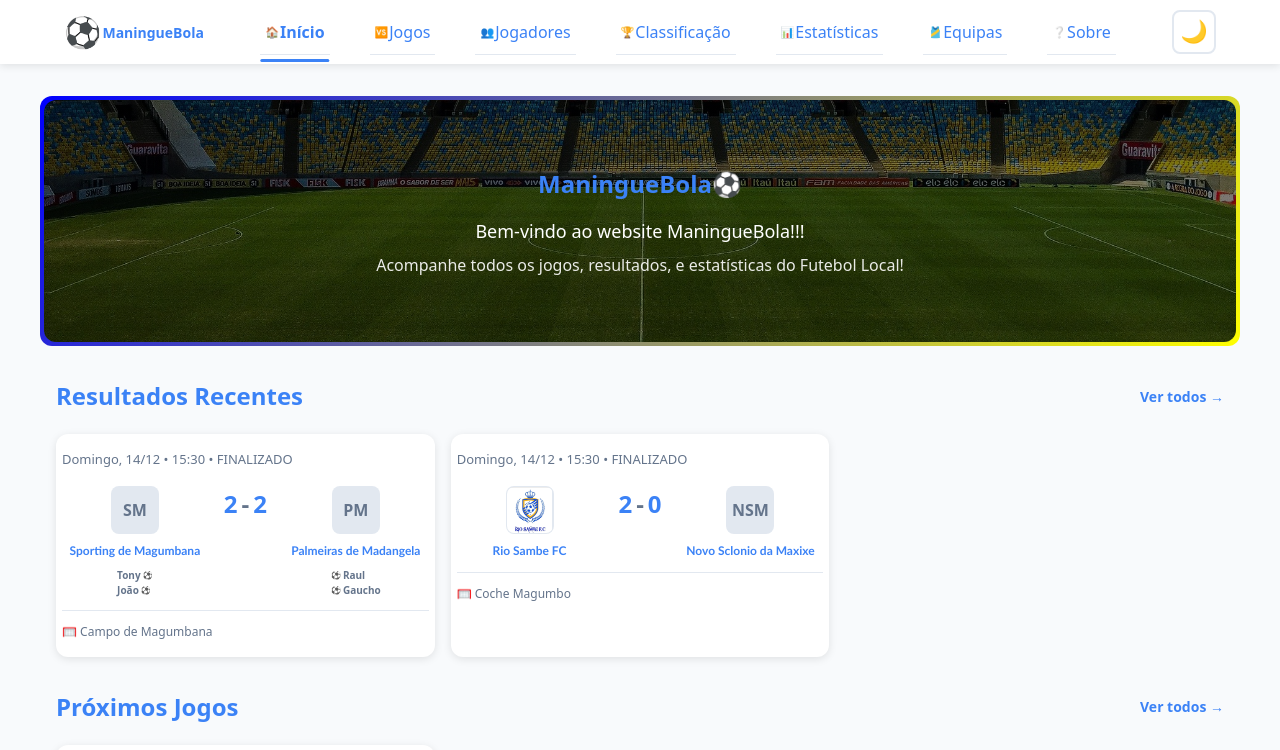
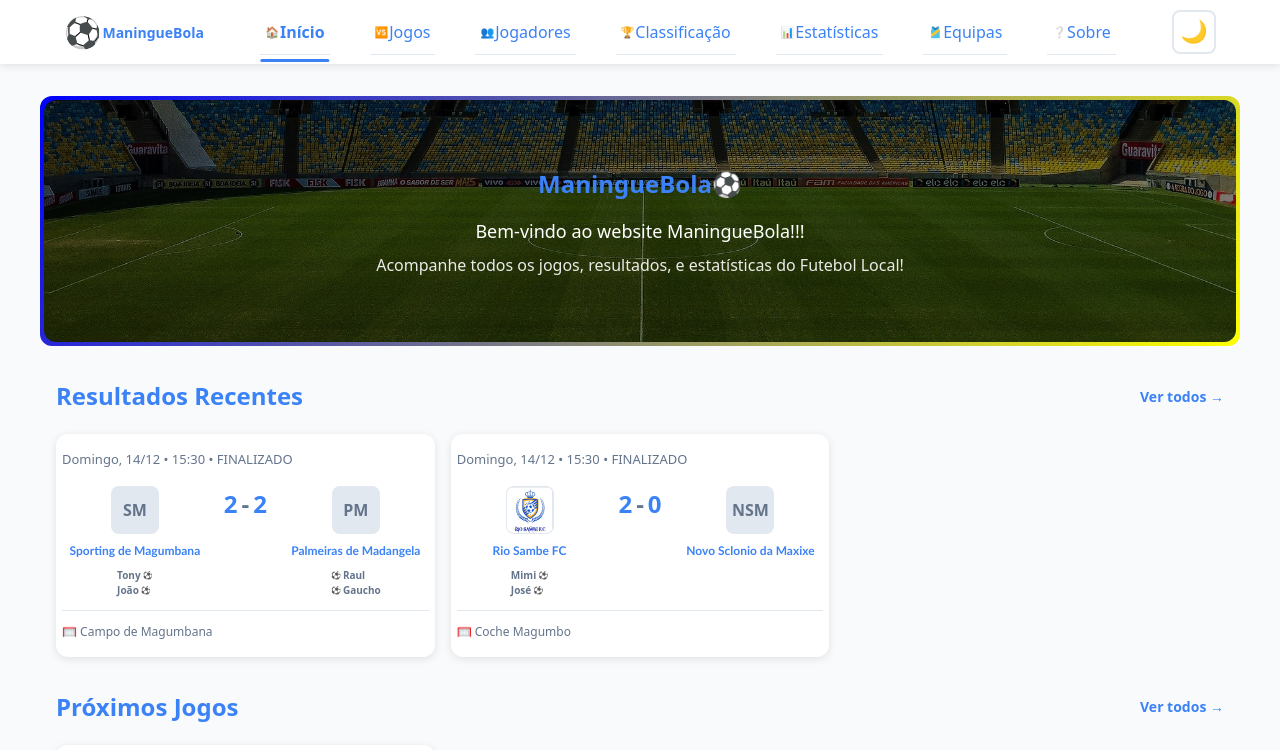
Before and after one commit to Raimundroid/maninguebola, a React (Vite) app: page / in a window 1280 px wide. Shown: the top 750 px of the page. Built offline with nearby package versions, Linux system fonts and the light colour scheme.

Commit message:
added the scores of the 2nd match

```diff
--- a/src/data/sampleData.js
+++ b/src/data/sampleData.js
@@ -1401,8 +1401,8 @@ export const matchesData = [
     // info: "85+ espectadores", // Optional extra info
     // ✅ NEW: Store as Array of Strings
     // Note: You can still keep "(2)" for multiple goals if you want strict string display
-    // homeScorers: ["José Lima"],
-    // awayScorers: ["Rui Almeida"],
+    homeScorers: ["Mimi", "José"],
+    awayScorers: [],
   },
 
   // {
```
